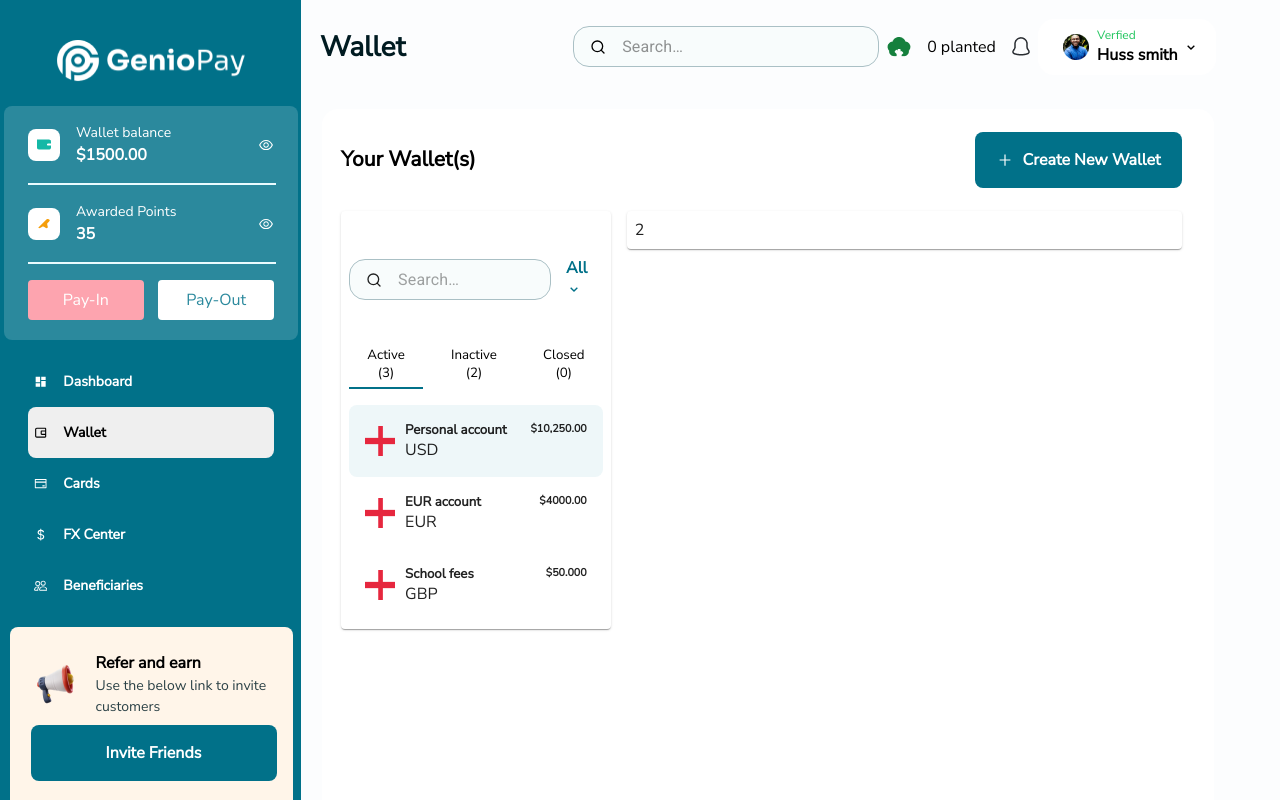
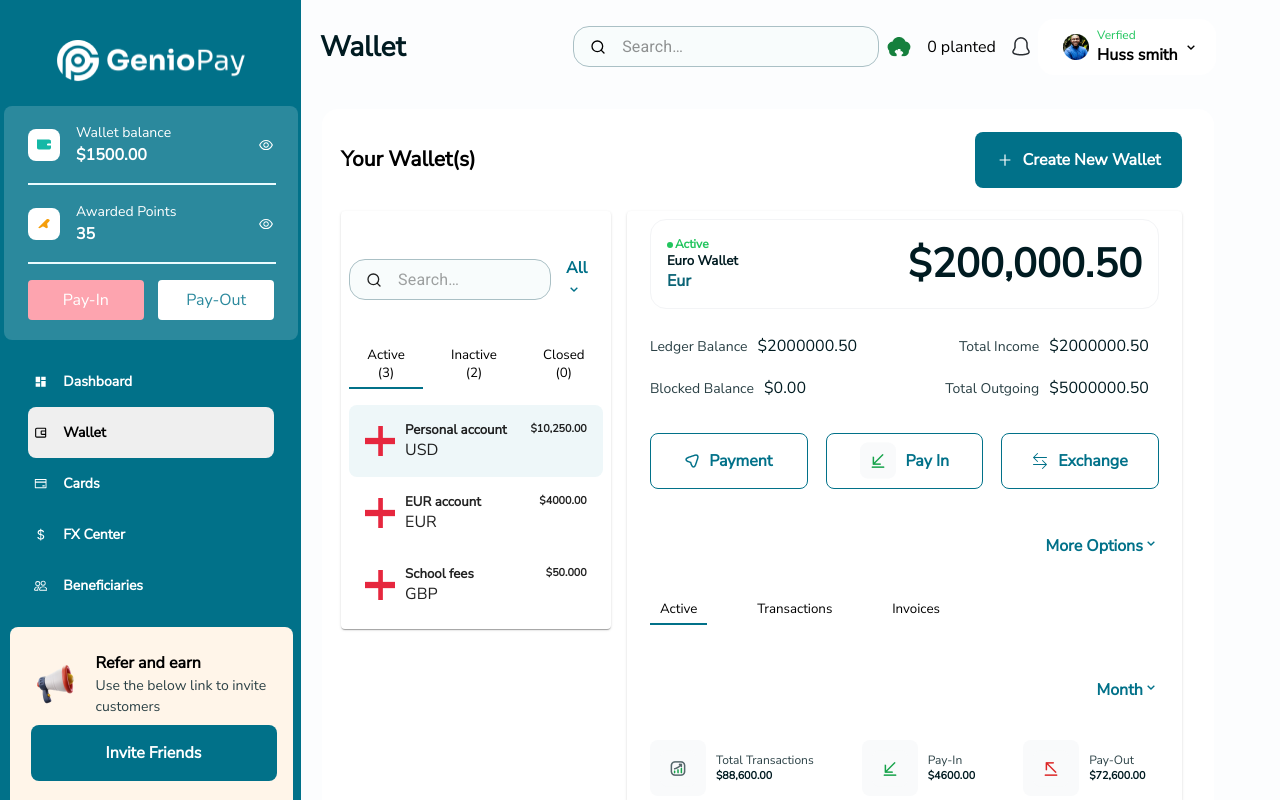
Before and after one commit to THEO-184/GenioPay-clone, a React (Create React App) app: page / in a window 1280 px wide. Both pictures are taken after a click on the button "Wallet". Shown: the top 800 px of the page. Built offline with nearby package versions, Linux system fonts and the light colour scheme.

Commit message:
added wallet tabs and details

```diff
--- a/src/App.js
+++ b/src/App.js
@@ -12,7 +12,13 @@ function App() {
 		<AppContext.Provider className="App" value={{ setTitle, title }}>
 			<Navbar />
 			<HeaderNav />
-			{title === "Dashboard" ? <Dashboard /> : <Wallet />}
+			{title === "Dashboard" ? (
+				<Dashboard />
+			) : title === "Wallet" ? (
+				<Wallet />
+			) : (
+				<h1>{title}</h1>
+			)}
 		</AppContext.Provider>
 	);
 }
--- a/src/components/Navbar/NavComponents/components.js
+++ b/src/components/Navbar/NavComponents/components.js
@@ -212,10 +212,9 @@ export const LightGreenBtn = styled.button`
 	height: 56px;
 	background: #017189;
 	border-radius: 8px;
-	border: 0px;
+	border: none;
 	outline: none;
 	margin: 0.5rem 0;
-	/* font-family: Nunito Sans; */
 	cursor: pointer;
 	font-style: normal;
 	font-weight: bold;
--- a/src/headerData.js
+++ b/src/headerData.js
@@ -135,6 +135,56 @@ const tabContents = [
 		word: "Closed (0)",
 	},
 ];
+const WalletTabContents = [
+	{
+		id: 1,
+		word: "Active",
+	},
+	{
+		id: 2,
+		word: "Transactions",
+	},
+	{
+		id: 3,
+		word: "Invoices",
+	},
+];
+
+const expensesDetails = [
+	{
+		id: 1,
+		word: "Ledger Balance",
+		total: 2000000.5,
+	},
+	{
+		id: 2,
+		word: "Total Income",
+		total: 2000000.5,
+	},
+	{
+		id: 3,
+		word: "Blocked Balance",
+		total: 0.0,
+	},
+	{
+		id: 4,
+		word: "Total Outgoing",
+		total: 5000000.5,
+	},
+];
+
+const payMentOptions = [
+	{
+		id: 1,
+		word: "Payment",
+		path: "/images/payment.png",
+	},
+	{
+		id: 2,
+		word: "Pay In",
+		path: "/images/payin.png",
+	},
+];
 
 const getNavContent = () => {
 	return contentObj;
@@ -155,5 +205,16 @@ export const getTransactionHistory = () => {
 export const getTabContents = () => {
 	return tabContents;
 };
+export const getWalletTabContents = () => {
+	return WalletTabContents;
+};
+
+export const getExpensesDetails = () => {
+	return expensesDetails;
+};
+
+export const getPaymentOptions = () => {
+	return payMentOptions;
+};
 
 export default getNavContent;
--- a/src/pages/Wallet/LeftGrid.jsx
+++ b/src/pages/Wallet/LeftGrid/LeftGrid.jsx
@@ -1,10 +1,10 @@
 import React, { useState } from "react";
+import { Tabs, TabBtn, WalletDetails } from "./components";
 import { Grid, Paper, Box } from "@mui/material";
 import { BiChevronDown } from "react-icons/bi";
-import SearchBar from "../../components/HeaderNav/Searchbar";
-import { Header } from "../Dashboard/components/components";
-import styled from "styled-components";
-import { getWalletDetails, getTabContents } from "../../headerData";
+import SearchBar from "../../../components/HeaderNav/Searchbar";
+import { Header } from "../../Dashboard/components/components";
+import { getWalletDetails, getTabContents } from "../../../headerData";
 
 const LeftGrid = () => {
 	const walletDetals = getWalletDetails();
@@ -78,57 +78,4 @@ const LeftGrid = () => {
 	);
 };
 
-const Tabs = styled.div`
-	display: flex;
-	align-items: center;
-	justify-content: space-between;
-	margin-bottom: 1rem;
-`;
-
-const TabBtn = styled.button`
-	border: 0px;
-	outline: none;
-	background: transparent;
-	padding: 5px 10px;
-	border-bottom: ${(props) =>
-		props.active ? "2px solid #017189" : "2px solid transparent"};
-	cursor: pointer;
-	&:not(:last-child) {
-		margin-right: 10px;
-	}
-
-	&:focus {
-		outline: none;
-	}
-`;
-
-const WalletDetails = styled.div`
-	display: flex;
-	justify-content: space-between;
-	align-items: flex-start;
-	background: ${(props) => (props.active ? "#eef7f9" : "transparent")};
-	border-radius: 8px;
-	padding: 16px;
-	& > div:first-child {
-		display: flex;
-		align-items: center;
-		justify-content: flex-start;
-
-		& > div {
-			h5 {
-				margin: 0;
-				padding: 0;
-			}
-			span {
-				margin: 0;
-				padding: 0;
-			}
-		}
-	}
-
-	h6 {
-		margin: 0;
-	}
-`;
-
 export default LeftGrid;
--- /dev/null
+++ b/src/pages/Wallet/LeftGrid/components.js
@@ -0,0 +1,54 @@
+import styled from "styled-components";
+
+export const Tabs = styled.div`
+	display: flex;
+	align-items: center;
+	justify-content: space-between;
+	margin-bottom: 1rem;
+`;
+
+export const TabBtn = styled.button`
+	border: 0px;
+	outline: none;
+	background: transparent;
+	padding: 5px 10px;
+	border-bottom: ${(props) =>
+		props.active ? "2px solid #017189" : "2px solid transparent"};
+	cursor: pointer;
+	&:not(:last-child) {
+		margin-right: 10px;
+	}
+
+	&:focus {
+		outline: none;
+	}
+`;
+
+export const WalletDetails = styled.div`
+	display: flex;
+	justify-content: space-between;
+	align-items: flex-start;
+	background: ${(props) => (props.active ? "#eef7f9" : "transparent")};
+	border-radius: 8px;
+	padding: 16px;
+	& > div:first-child {
+		display: flex;
+		align-items: center;
+		justify-content: flex-start;
+
+		& > div {
+			h5 {
+				margin: 0;
+				padding: 0;
+			}
+			span {
+				margin: 0;
+				padding: 0;
+			}
+		}
+	}
+
+	h6 {
+		margin: 0;
+	}
+`;
--- /dev/null
+++ b/src/pages/Wallet/RightGrid.jsx
@@ -0,0 +1,255 @@
+import React, { useState } from "react";
+import { Tabs, TabBtn } from "./LeftGrid/components";
+import { Grid, Paper } from "@mui/material";
+import { WalletDetails } from "./LeftGrid/components";
+import styled from "styled-components";
+import {
+	getExpensesDetails,
+	getPaymentOptions,
+	getWalletTabContents,
+	getTransactionHistory,
+} from "../../headerData";
+import { TransactionsContainer } from "../Dashboard/components/components";
+import { BsArrowLeftRight } from "react-icons/bs";
+import { BiChevronDown } from "react-icons/bi";
+
+import { Header } from "../Dashboard/components/components";
+import { LightGreenBtn } from "../../components/Navbar/NavComponents/components";
+
+const RightGrid = () => {
+	const expensesDetails = getExpensesDetails();
+	const paymentOptions = getPaymentOptions();
+	const tabContents = getWalletTabContents();
+	const transactionHistory = getTransactionHistory();
+	const [tabId, setTabId] = useState(1);
+
+	const handleClick = (id) => {
+		setTabId(id);
+	};
+
+	return (
+		<Grid item xs={12} md={8}>
+			<Paper sx={{ p: 1, maxWidth: "100%" }}>
+				<DefaultWallet>
+					<WalletDetails>
+						<div>
+							<div>
+								<h5>
+									<p>
+										<span></span>
+										Active
+									</p>
+									Euro Wallet
+								</h5>
+								<span>Eur</span>
+							</div>
+						</div>
+						<div>
+							<h6>$200,000.50</h6>
+						</div>
+					</WalletDetails>
+				</DefaultWallet>
+				<div className="expenses-details">
+					{expensesDetails.map((expense) => {
+						return (
+							<div key={expense.id}>
+								<span>{expense.word}</span>
+								<span>${expense.total.toFixed(2)}</span>
+							</div>
+						);
+					})}
+				</div>
+				<PaymentOptionsContainer>
+					{paymentOptions.map((item) => {
+						return (
+							<PaymentOptions key={item.id}>
+								<img src={item.path} alt="img" />
+								<h6>{item.word}</h6>
+							</PaymentOptions>
+						);
+					})}
+					<PaymentOptions>
+						<BsArrowLeftRight style={{ marginRight: "10px" }} />
+						<h6>Exchange</h6>
+					</PaymentOptions>
+				</PaymentOptionsContainer>
+				<GridContent>
+					<Header>
+						<h6 style={{ marginLeft: "1.3rem" }}>
+							More Options
+							<BiChevronDown />
+						</h6>
+					</Header>
+
+					<Tabs>
+						{tabContents.map((tab) => {
+							return (
+								<TabBtn
+									key={tab.id}
+									onClick={() => handleClick(tab.id)}
+									active={tabId === tab.id}
+								>
+									{tab.word}
+								</TabBtn>
+							);
+						})}
+					</Tabs>
+					<Header>
+						<h6 style={{ marginLeft: "1.3rem" }}>
+							Month
+							<BiChevronDown />
+						</h6>
+					</Header>
+					<TransactionsContainer>
+						{transactionHistory.map((item) => {
+							return (
+								<div key={item.id} className="transaction">
+									<div className="img-container">
+										<img src={item.path} alt="image" />
+									</div>
+									<div>
+										<p>{item.word}</p>
+										<h6>{item.price}</h6>
+									</div>
+								</div>
+							);
+						})}
+					</TransactionsContainer>
+				</GridContent>
+			</Paper>
+		</Grid>
+	);
+};
+
+const DefaultWallet = styled.div`
+	width: 509px;
+	margin: auto;
+	border: 1px solid #f3f4f6;
+	box-sizing: border-box;
+	border-radius: 16px;
+
+	${WalletDetails} {
+		align-items: center;
+		& span {
+			font-weight: bold;
+			font-size: 16px;
+
+			color: #0a6375;
+		}
+
+		& h5 {
+			color: #001b21;
+			p {
+				margin: 0;
+				font-size: 12px;
+				line-height: 16px;
+				color: #22c55e;
+
+				& span {
+					display: inline-block;
+					line-height: 10px;
+					width: 6px;
+					height: 6px;
+					border-radius: 50px;
+					margin-right: 2px;
+					background: #22c55e;
+				}
+			}
+		}
+
+		& h6 {
+			font-weight: 800;
+			font-size: 40px;
+			color: #001b21;
+		}
+	}
+
+	& + div {
+		display: flex;
+		align-items: center;
+		justify-content: space-between;
+		max-width: 100%;
+		flex-wrap: wrap;
+		margin-top: 1rem;
+		width: 509px;
+		margin: 1rem auto;
+
+		& > div {
+			padding: 10px 0;
+
+			& span {
+				padding-right: 10px;
+				font-size: 16px;
+
+				color: #001b21;
+			}
+
+			& span:first-child {
+				font-weight: normal;
+				font-size: 14px;
+				color: #2b4146;
+			}
+		}
+	}
+`;
+
+const PaymentOptionsContainer = styled.div`
+	display: flex;
+	justify-content: space-between;
+	align-items: center;
+	width: 509px;
+	margin: auto;
+`;
+
+const PaymentOptions = styled(LightGreenBtn)`
+	border: 1px solid #017189;
+	flex-basis: 31%;
+	background: transparent;
+	background: none;
+	color: #017189;
+
+	h6 {
+		font-size: 16px;
+	}
+
+	img {
+		display: inline-block;
+		margin-right: 10px;
+	}
+
+	&:hover {
+		background: transparent;
+	}
+`;
+
+const GridContent = styled.article`
+	width: 509px;
+	margin: auto;
+
+	${Header} {
+		justify-content: flex-end;
+	}
+
+	${Tabs} {
+		max-width: 300px;
+	}
+
+	${TransactionsContainer} {
+		/* margin: 3rem 0; */
+		justify-content: flex-start;
+
+		& > div:first-child {
+			margin-left: 0;
+		}
+
+		& > div {
+			& > div:last-child {
+				p {
+					font-size: 12px;
+				}
+			}
+		}
+	}
+`;
+
+export default RightGrid;
--- a/src/pages/Wallet/Wallet.jsx
+++ b/src/pages/Wallet/Wallet.jsx
@@ -6,7 +6,8 @@ import {
 	Header,
 } from "../Dashboard/components/components";
 import { LightGreenBtn } from "../../components/Navbar/NavComponents/components";
-import LeftGrid from "./LeftGrid";
+import LeftGrid from "./LeftGrid/LeftGrid";
+import RightGrid from "./RightGrid";
 
 const Wallet = () => {
 	return (
@@ -27,9 +28,7 @@ const Wallet = () => {
 				</Header>
 				<Grid container spacing={2}>
 					<LeftGrid />
-					<Grid item xs={12} md={8}>
-						<Paper sx={{ p: 1, maxWidth: "100%" }}>2</Paper>
-					</Grid>
+					<RightGrid />
 				</Grid>
 			</ContentContainer>
 		</Container>
```
Also changed, not shown: public/images/payment.png (added).
